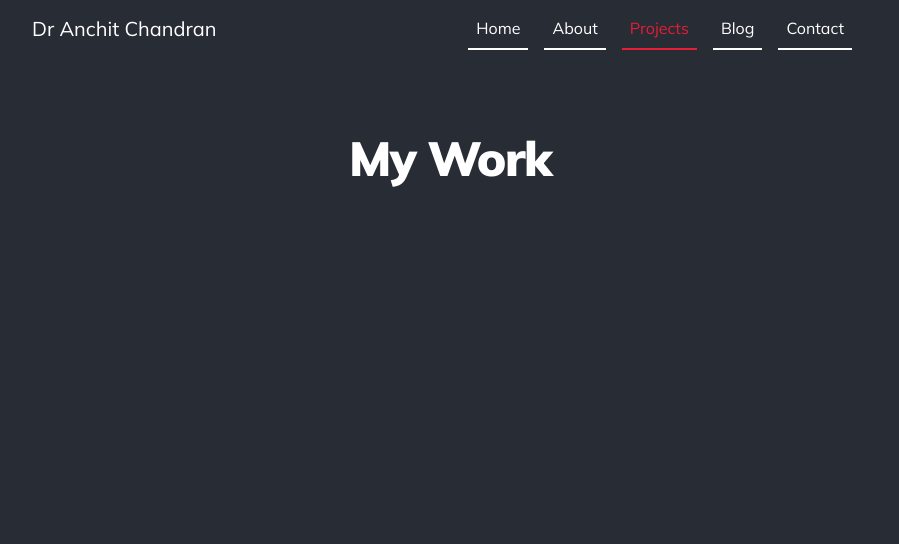
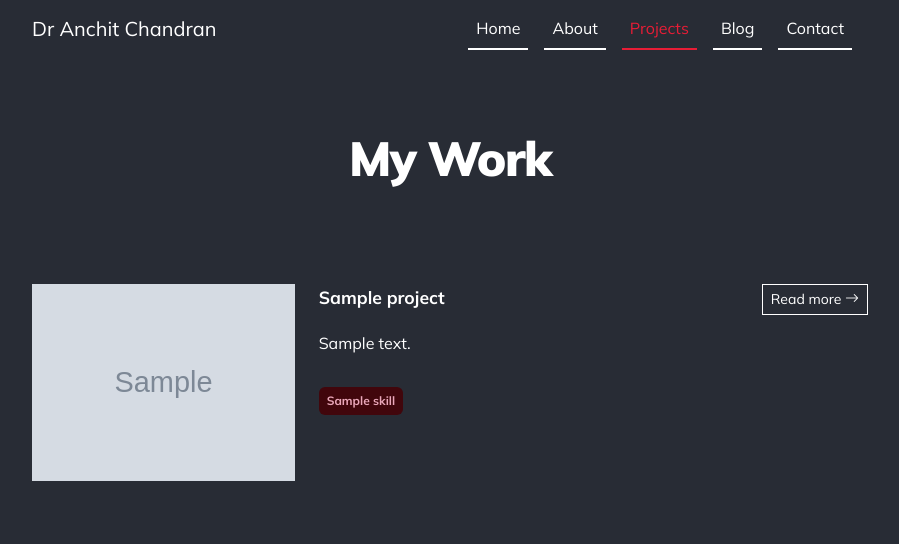
Before and after one commit to anchit-chandran/django-personal-website, a Django app: page /projects in a window 1280 px wide. Shown: the top 544 px of the page, without its empty margins (190-1089 px from the left). Run offline with Django 4.2, Linux system fonts and the light colour scheme; tables that the repository leaves empty hold one stand-in row (values such as "Sample post"); grey boxes marked "Sample" are stand-in pictures.

Commit message:
finishes projects
Signed-off-by: Anchit <anchit97123@gmail.com>

```diff
--- a/app_website/models.py
+++ b/app_website/models.py
@@ -39,6 +39,7 @@ class Project(models.Model):
     github = models.URLField(blank=True)
     skills = models.ManyToManyField(Skill, blank=True)
     featured = models.BooleanField(default=False)
+    header_img = models.URLField(max_length=500, default='https://images.unsplash.com/photo-1559291001-693fb9166cba?ixlib=rb-4.0.3&ixid=M3wxMjA3fDB8MHxwaG90by1wYWdlfHx8fGVufDB8fHx8fA%3D%3D&auto=format&fit=crop&w=687&q=80', null=True)
 
     def __str__(self):
         featured = "*" if self.featured else ""
--- a/app_website/static/app_website/styles.css
+++ b/app_website/static/app_website/styles.css
@@ -184,16 +184,17 @@ h4.index-sub-title {
   font-weight: 700;
 }
 
+.card-title {
+  font-size: 1.1rem;
+  font-weight: 700;
+  margin-bottom: 0;
+}
+
 /* // FEATURED ARTICLES */
 section.featured-articles > .title-col {
   border-bottom: 1px solid var(--brand);
 }
 
-section.featured-articles .card-title {
-  font-size: 1.1rem;
-  font-weight: 700;
-  margin-bottom: 0;
-}
 
 /* // RECENT PROJECTS */
 section.recent-projects > .title-col {
@@ -212,13 +213,16 @@ section.recent-projects > .title-col {
 }
 
 /* // PILLS */
+.pills {
+  display: flex;
+  flex-wrap: wrap;
+}
+
 .badge.pill {
   color: var(--pill-text-color);
   background-color: var(--pill-bg-color);
-}
-
-.badge.pill:not(:first-child) {
-  margin-left: 1em;
+  margin-right: 0.5rem;
+  margin-bottom: 0.5rem;
 }
 
 /* POSTS */
@@ -286,11 +290,19 @@ section.recent-projects > .title-col {
   font-size: 3rem;
   font-weight: 800;
 }
+.github-link>a {
+  color: var(--white);
+  font-size: 2rem;
+  transition: font-size 0.5s;
+}
+.github-link>a:hover {
+  color: var(--brand);
+  font-size: 2.5rem;
+}
 
 /* TABLES */
 .table.table-dark {
   --bs-table-bg: none;
-
 }
 
 .table.table-dark:hover {
--- a/app_website/templates/app_website/projects.html
+++ b/app_website/templates/app_website/projects.html
@@ -1,7 +1,42 @@
 {% extends 'app_website/base.html' %}
 
 {% block content %}
-<div class="page-title-wrapper">
-    <h1 class="text-center">My Work</h1>
+<div class="row">
+    <div class="col">
+        <div class="row">
+            <div class="col">
+                <div class="page-title-wrapper">
+                    <h1 class="text-center">My Work</h1>
+                </div>
+            </div>
+        </div>
+        <div class="row">
+            <div class="col">
+                {% for project in projects %}
+                <div class="row py-3 my-5">
+                    <div class="col">
+                        <div class="row">
+                            <div class="col-4">
+                                <img src="{{ project.header_img }}" alt="" class="img img-fluid">
+                            </div>
+                            <div class="col project-card card">
+                                <div class="project-title-wrapper d-flex justify-content-between">
+                                    <p class="card-title"> {{ project.title }} </p>
+                                    <a href="{% url 'view_project' project.id %}" class="btn btn-outline-primary btn-sm">Read more <i class="bi bi-arrow-right"></i></a>
+                                </div>
+                                <p class="card-text">{{ project.content | safe }}</p>
+                                <div class="pills">
+                                    {% for skill in project.skills.all %}
+                                    <div class="p-2 badge pill">{{ skill }}</div>
+                                    {% endfor %}
+                                </div>
+                            </div>
+                        </div>
+                    </div>
+                </div>
+                {% endfor %}
+            </div>
+        </div>
+    </div>
 </div>
 {% endblock %}
--- a/app_website/urls.py
+++ b/app_website/urls.py
@@ -6,6 +6,7 @@ urlpatterns = [
     path("", views.index, name="index"),
     path("about", views.about, name="about"),
     path("projects", views.projects, name="projects"),
+    path("projects/<int:project_id>", views.view_project, name="view_project"),
     path("blog", views.blog, name="blog"),
     path("blog/post/<int:post_id>", views.view_post, name='view_post'),
     path("contact", views.contact, name="contact"),
--- a/app_website/views.py
+++ b/app_website/views.py
@@ -63,13 +63,32 @@ def view_post(request, post_id):
         request, "app_website/post.html", {"post": post, "reading_time": reading_time}
     )
 
+def view_project(request, project_id):
+
+    project = Project.objects.get(id=project_id)
+
+    return render(
+        request, "app_website/project.html", {"project": project}
+    )
 
 def about(request):
     return render(request, "app_website/about.html")
 
 
 def projects(request):
-    return render(request, "app_website/projects.html")
+
+    projects = Project.objects.all()
+
+    # get just the first para from the md content
+    for project in projects:
+        md_html = md.markdown(project.content)
+        p_close_tag_index = md_html.find('</p>')+4
+        projects_first_p = md_html[:p_close_tag_index]
+
+        # assign to python project object .content attribute
+        project.content = projects_first_p
+
+    return render(request, "app_website/projects.html", {"projects":projects})
 
 
 def blog(request):
```
Also changed, not shown: app_website/management/commands/seed.py (+8 -3 lines), app_website/projects/personal-website.md (+1 -0 lines), app_website/projects/trip-track.md (+1 -0 lines), app_website/templates/app_website/index.html (+8 -10 lines), app_website/templates/app_website/project.html (added, +25 -0 lines), app_website/migrations/0018_project_header_img_path.py (added), app_website/migrations/0019_remove_project_header_img_path_project_header_img.py (added).
